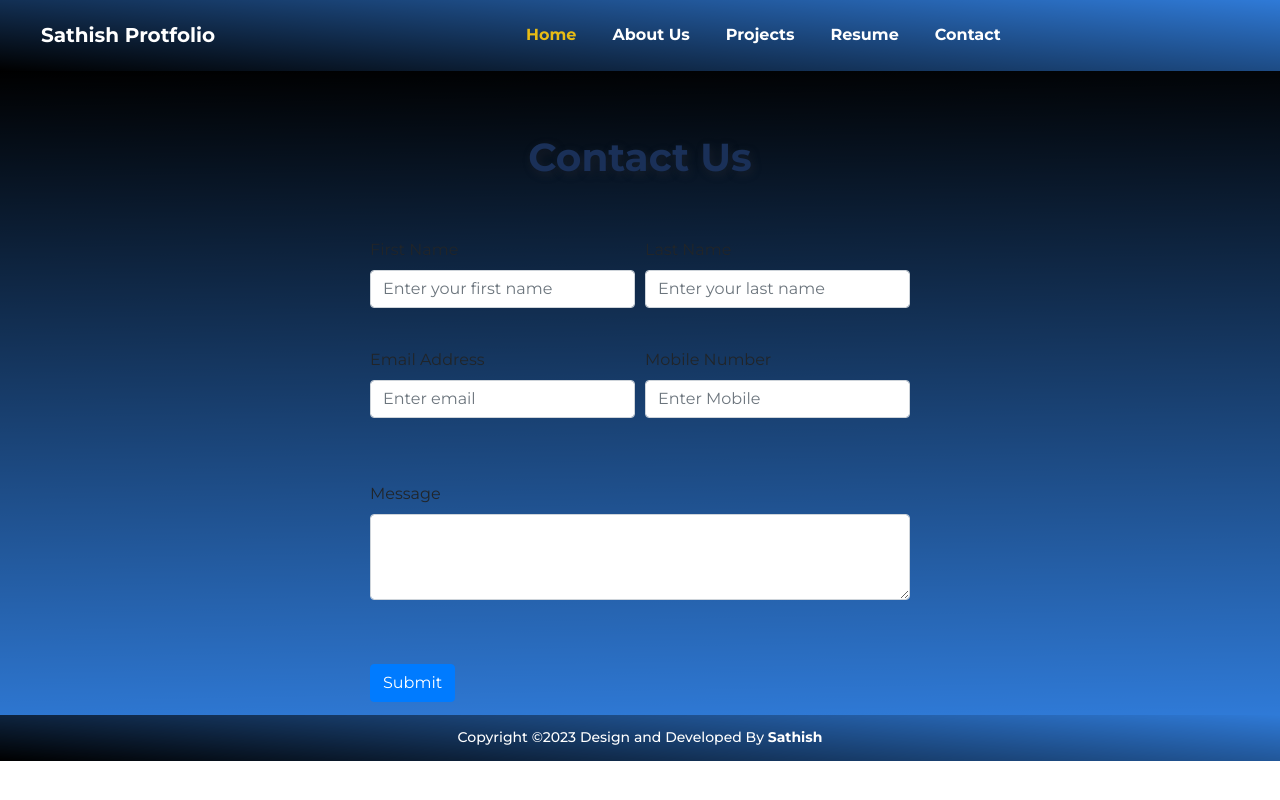
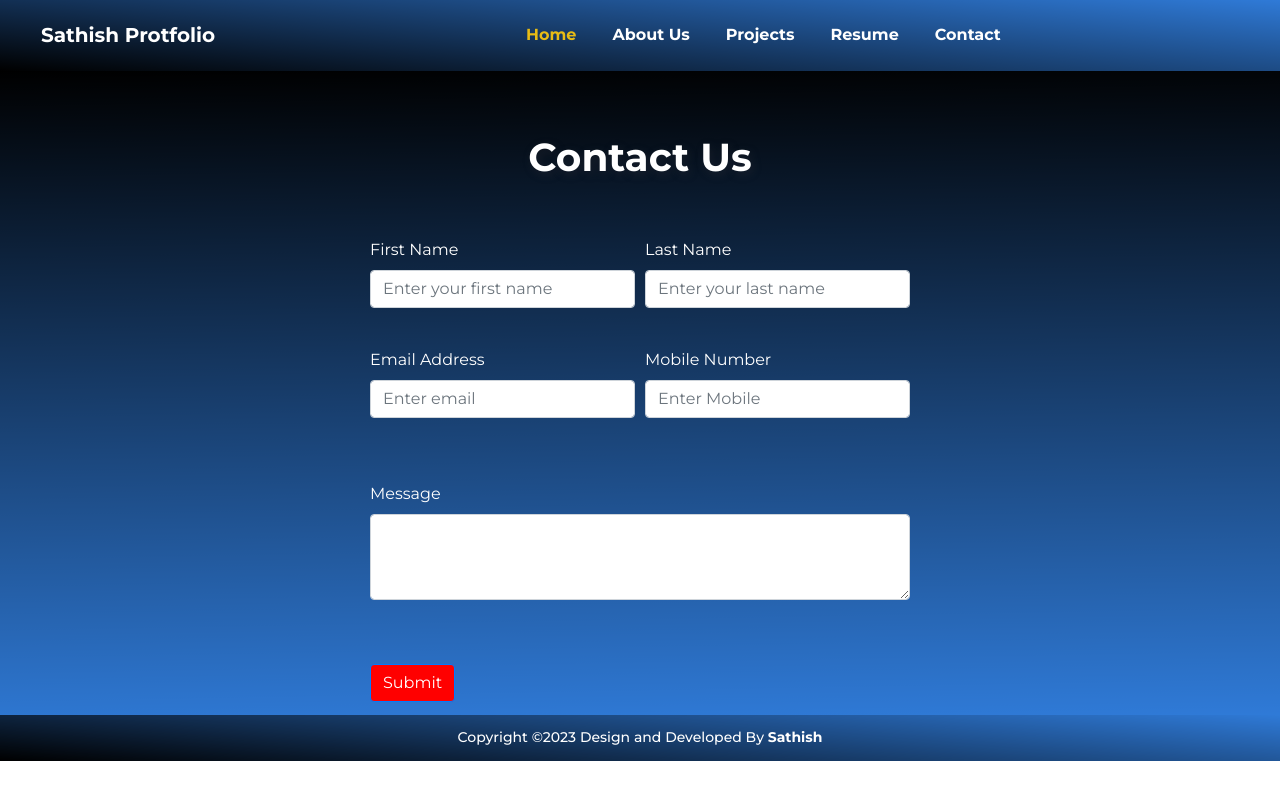
Before and after one commit to sathish19961412/sathishprofile, a React (Create React App) app: page /contact in a window 1280 px wide. Built offline with nearby package versions, Linux system fonts and the light colour scheme.

Commit message:
Add update to Icon and background color

```diff
--- a/src/App.css
+++ b/src/App.css
@@ -145,7 +145,7 @@ th
 }
 .banner-haead-1
 {
-  color: #1a3058;
+  color: #fff;
   font-size: 39px;
   font-weight: bold;
   /* max-width: 719px; */
@@ -154,6 +154,14 @@ th
   text-transform: capitalize;
   font-family: 'Montserrat', sans-serif;
   text-shadow: 2px 3px 10px rgb(64 60 67 / 30%);
+}
+label
+{
+  color:#fff;
+}
+.btn-primary
+{
+  background: red !important;
 }
 .heading
 {
```
Also changed, not shown: src/sub_image.png.
